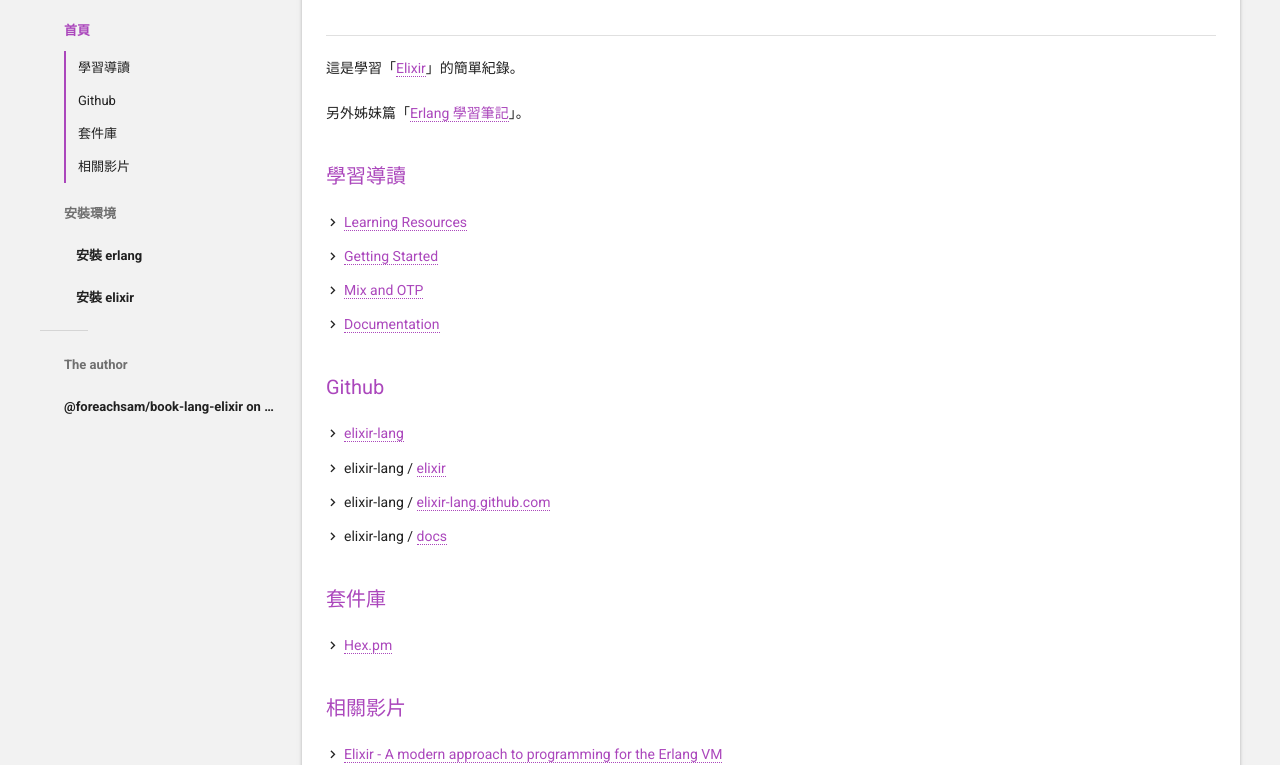
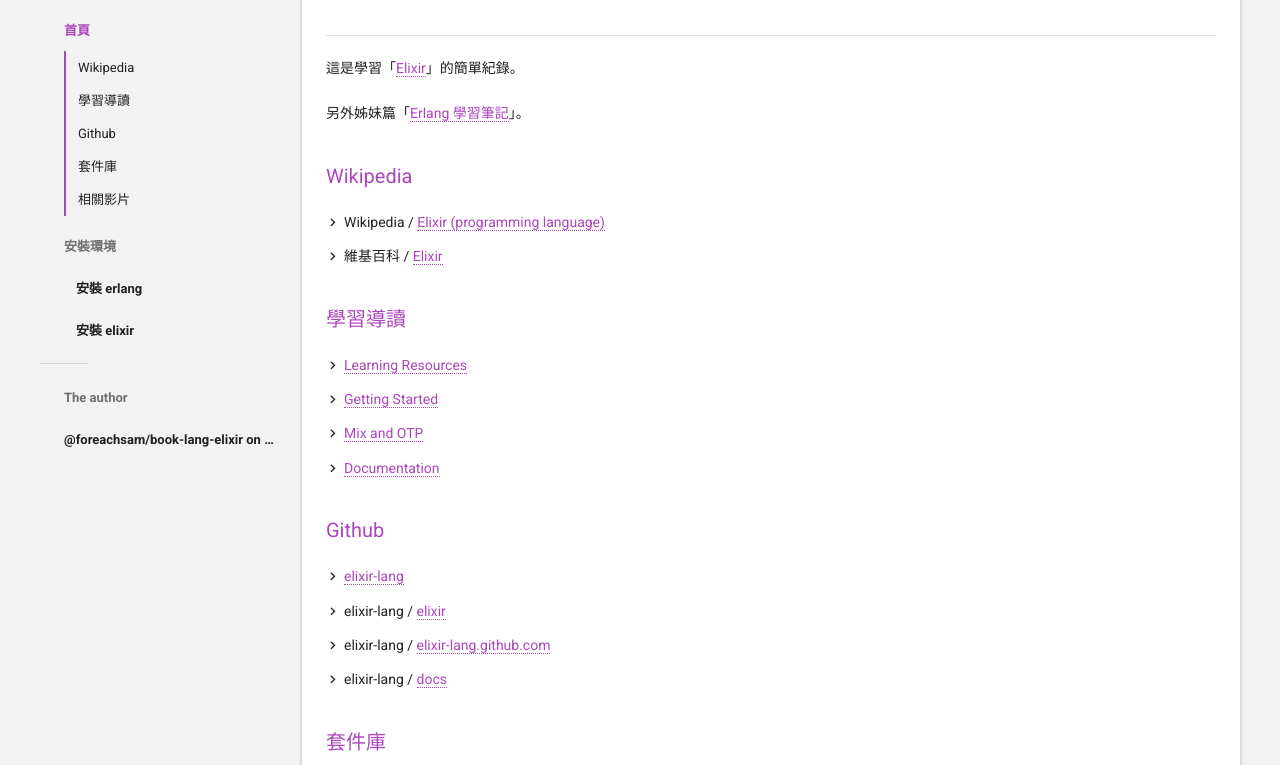
Before and after one commit to foreachsam/book-lang-elixir, a plain HTML site: page book/index.html in a window 1280 px wide. Shown: the part 187-952 px from the top of the page. Drawn offline with Linux system fonts and the light colour scheme.

Commit message:
add wikipedia url

```diff
--- a/book/index.html
+++ b/book/index.html
@@ -157,6 +157,12 @@
         <ul>
 
             <li class="anchor">
+              <a title="Wikipedia" href="#wikipedia">
+                Wikipedia
+              </a>
+            </li>
+
+            <li class="anchor">
               <a title="學習導讀" href="#_1">
                 學習導讀
               </a>
@@ -240,6 +246,11 @@
           <h1 id="elixir">Elixir 學習筆記</h1>
 <p>這是學習「<a href="http://elixir-lang.org/">Elixir</a>」的簡單紀錄。</p>
 <p>另外姊妹篇「<a href="http://foreachsam.github.io/book-lang-erlang/">Erlang 學習筆記</a>」。</p>
+<h2 id="wikipedia">Wikipedia</h2>
+<ul>
+<li>Wikipedia / <a href="https://en.wikipedia.org/wiki/Elixir_%28programming_language%29">Elixir (programming language)</a></li>
+<li>維基百科 / <a href="https://zh.wikipedia.org/zh-tw/Elixir">Elixir</a></li>
+</ul>
 <h2 id="_1">學習導讀</h2>
 <ul>
 <li><a href="http://elixir-lang.org/learning.html">Learning Resources</a></li>
@@ -260,7 +271,7 @@
 </ul>
 <h2 id="_3">相關影片</h2>
 <ul>
-<li><a href="https://vimeo.com/53221562">Elixir - A modern approach to programming for the Erlang VM</a></li>
+<li><a href="https://vimeo.com/53221562">Elixir - A modern approach to programming for the Erlang VM / José Valim</a></li>
 </ul>
           <aside class="copyright" role="note">
 
```
Also changed, not shown: book/mkdocs/search_index.json (+7 -2 lines).
